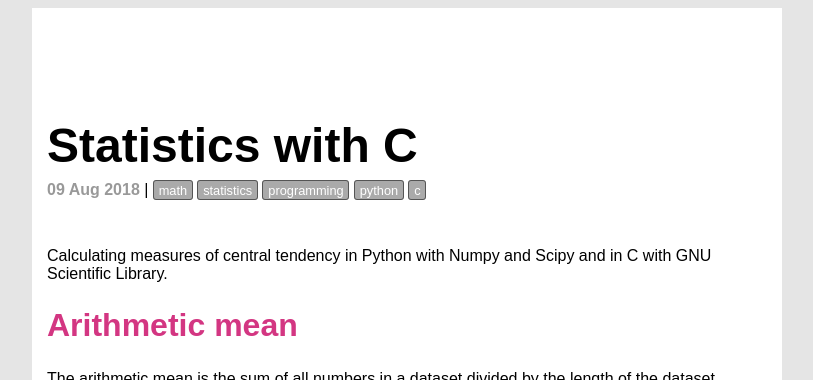
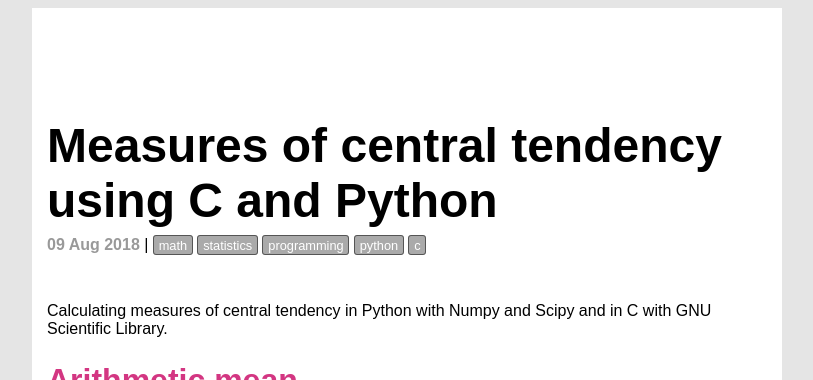
Before and after one commit to execas/execas.github.io, a Jekyll site: the page built from _posts/2018-08-09-measures-of-central-tendency-using-c-and-python.md, in a window 1280 px wide and 900 px high, cut to the strip 0-380 px from the top of the window. Shown: the whole strip, without its empty margins (233-1046 px from the left). Built offline with Jekyll 4.4.1, drawn with Linux system fonts in a browser that asks for light colours.

Commit message:
Update and rename 2018-08-09-Statistics-with-c.md to 2018-08-09-measures-of-central-tendency-using-c-and-python.md

```diff
--- a/_posts/2018-08-09-Statistics-with-c.md
+++ b/_posts/2018-08-09-measures-of-central-tendency-using-c-and-python.md
@@ -1,6 +1,6 @@
 ---
 layout: post
-title: Statistics with C
+title: Measures of central tendency using C and Python
 tags: [math, statistics, programming, python, c]
 ---
 
```
